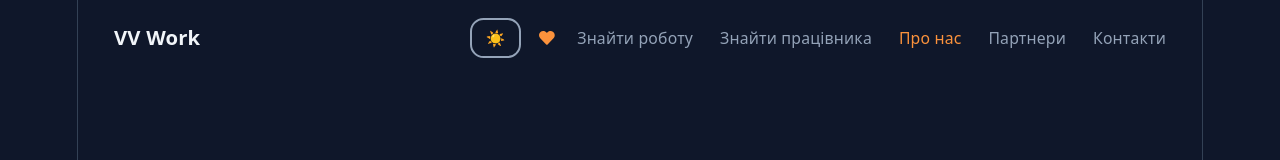
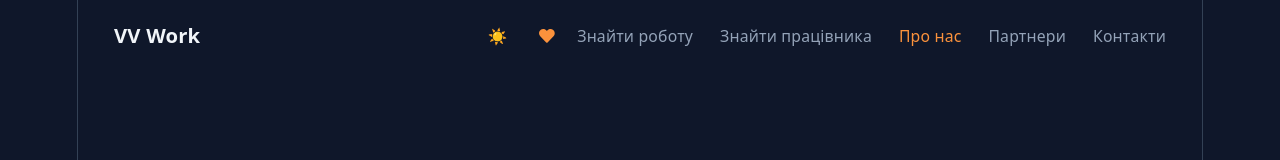
Before and after one commit to veronikayeromina/vv_work, a React (Vite) app: page / in a window 1280 px wide. Shown: the top 160 px of the page. Built offline with nearby package versions, Linux system fonts and the light colour scheme.

Commit message:
Remove border from theme toggle button for visual consistency

```diff
--- a/src/components/layout/Header.tsx
+++ b/src/components/layout/Header.tsx
@@ -16,7 +16,7 @@ function Header() {
       <div className="flex flex-wrap items-center gap-4">
         <Button
           onClick={toggleTheme}
-          className="w-auto! min-w-0! px-3 py-1.5 text-sm"
+          className="w-auto! min-w-0! border-0! px-3 py-1.5 text-sm"
         >
           {theme === "dark" ? "☀️" : "🌙"}
         </Button>
```
